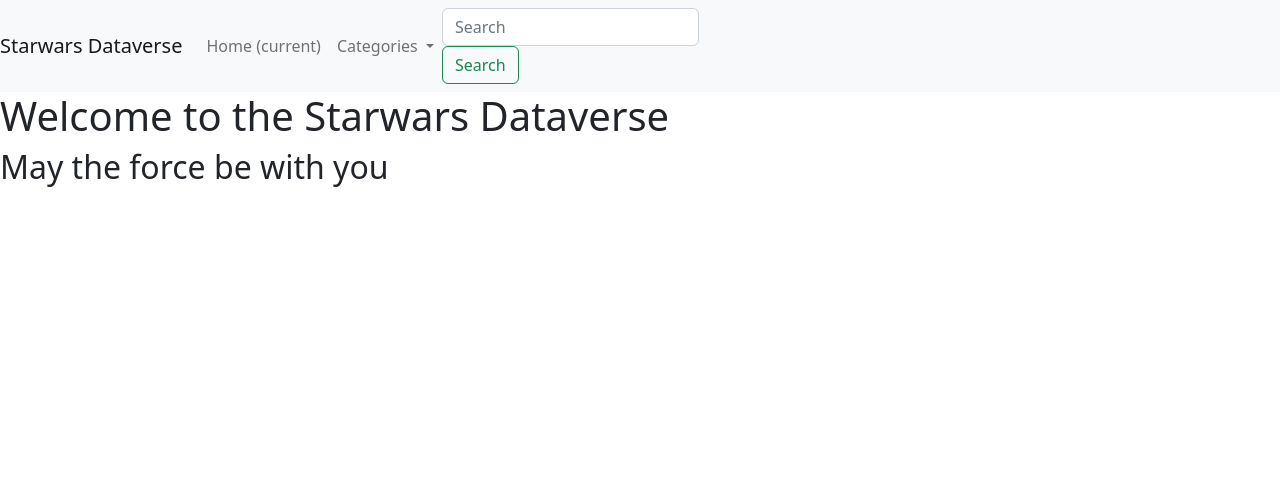
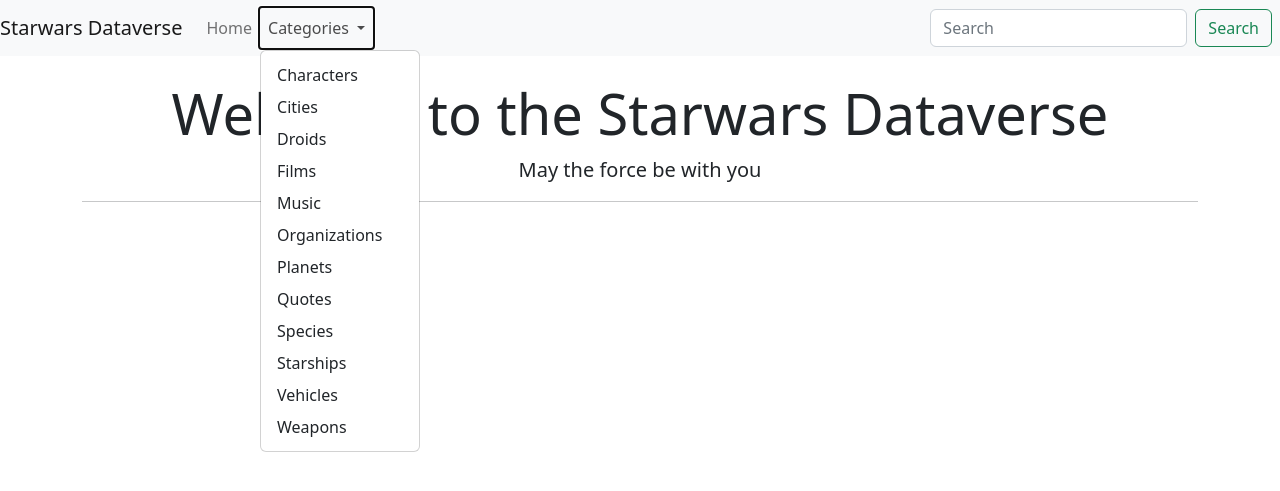
Before and after one commit to BrunoPascoa76/WSProject1, a Django app: template templates/home.html in a window 1280 px wide, after a click on "Categories". Shown: the top 491 px of the page. Run offline with Django 5.2, Linux system fonts and the light colour scheme; the template is opened without the code that fills it, so the values that code supplies are empty.

Commit message:
basic cleaning of html+search bar redirects proiperly

```diff
--- a/StarwarsRDS/views.py
+++ b/StarwarsRDS/views.py
@@ -12,3 +12,6 @@ graph = Graph(store)
 
 def home(request):  # TODO: add an actual home page
     return render(request, 'home.html', {'graph_html': rdflib_graph_to_html(graph)})
+
+def handle_404_error(request,exception):
+    return render(request,'error404.html')
--- a/WSProject1/urls.py
+++ b/WSProject1/urls.py
@@ -17,7 +17,9 @@ Including another URLconf
 # from django.contrib import admin
 from django.urls import path
 from StarwarsRDS import views
+from django.conf.urls import handler404
 
+handler404 = views.handle_404_error
 urlpatterns = [
     #    path('admin/', admin.site.urls),
     path('', views.home, name='home'),
--- a/templates/base.html
+++ b/templates/base.html
@@ -3,6 +3,7 @@
 <html lang="en">
 <head>
     <meta charset="UTF-8">
+    <meta name="viewport" content="width=device-width, initial-scale=1.0">
     <title>{% block title %}Starwars Dataverse{% endblock %}</title>
     <link href="https://cdn.jsdelivr.net/npm/bootstrap@5.2.3/dist/css/bootstrap.min.css" rel="stylesheet"
           integrity="sha384-rbsA2VBKQhggwzxH7pPCaAqO46MgnOM80zW1RWuH61DGLwZJEdK2Kadq2F9CUG65" crossorigin="anonymous">
@@ -10,44 +11,48 @@
 <body>
     <nav class="navbar navbar-expand-lg navbar-light bg-light">
         <a class="navbar-brand" href="/">Starwars Dataverse</a>
-    <button class="navbar-toggler" type="button" data-toggle="collapse" data-target="#navbarSupportedContent"
+        <button class="navbar-toggler" type="button" data-bs-toggle="collapse" data-bs-target="#navbarSupportedContent"
                 aria-controls="navbarSupportedContent" aria-expanded="false" aria-label="Toggle navigation">
             <span class="navbar-toggler-icon"></span>
         </button>
 
         <div class="collapse navbar-collapse" id="navbarSupportedContent">
-        <ul class="navbar-nav mr-auto">
+            <ul class="navbar-nav me-auto">
                 <li class="nav-item">
-                <a class="nav-link" href="/">Home <span class="sr-only">(current)</span></a>
+                    <a class="nav-link" href="/">Home</a>
                 </li>
                 <li class="nav-item dropdown">
-                <a class="nav-link dropdown-toggle" href="#" id="navbarDropdown" role="button" data-toggle="dropdown"
-                   aria-haspopup="true" aria-expanded="false">
+                    <a class="nav-link dropdown-toggle" href="#" id="navbarDropdown" role="button" data-bs-toggle="dropdown"
+                       aria-expanded="false">
                         Categories
                     </a>
-                <div class="dropdown-menu" aria-labelledby="navbarDropdown">
-                    <a class="dropdown-item" href="/characters">Characters</a>
-                    <a class="dropdown-item" href="/cities">Cities</a>
-                    <a class="dropdown-item" href="/droids">Droids</a>
-                    <a class="dropdown-item" href="/films">Films</a>
-                    <a class="dropdown-item" href="/music">Music</a>
-                    <a class="dropdown-item" href="/organizations">Organizations</a>
-                    <a class="dropdown-item" href="/planets">Planets</a>
-                    <a class="dropdown-item" href="/quotes">Quotes</a>
-                    <a class="dropdown-item" href="/species">Species</a>
-                    <a class="dropdown-item" href="/starships">Starships</a>
-                    <a class="dropdown-item" href="/vehicles">Vehicles</a>
-                    <a class="dropdown-item" href="/weapons">Weapons</a>
-                </div>
+                    <ul class="dropdown-menu" aria-labelledby="navbarDropdown">
+                        <li><a class="dropdown-item" href="/characters">Characters</a></li>
+                        <li><a class="dropdown-item" href="/cities">Cities</a></li>
+                        <li><a class="dropdown-item" href="/droids">Droids</a></li>
+                        <li><a class="dropdown-item" href="/films">Films</a></li>
+                        <li><a class="dropdown-item" href="/music">Music</a></li>
+                        <li><a class="dropdown-item" href="/organizations">Organizations</a></li>
+                        <li><a class="dropdown-item" href="/planets">Planets</a></li>
+                        <li><a class="dropdown-item" href="/quotes">Quotes</a></li>
+                        <li><a class="dropdown-item" href="/species">Species</a></li>
+                        <li><a class="dropdown-item" href="/starships">Starships</a></li>
+                        <li><a class="dropdown-item" href="/vehicles">Vehicles</a></li>
+                        <li><a class="dropdown-item" href="/weapons">Weapons</a></li>
+                    </ul>
                 </li>
             </ul>
-        <form class="form-inline my-2 my-lg-0">
-            <input class="form-control mr-sm-2" type="search" placeholder="Search" aria-label="Search">
-            <button class="btn btn-outline-success my-2 my-sm-0" type="submit">Search</button>
+            <form class="d-flex me-2" action="/search" method="GET">
+                <input class="form-control me-2" type="text" name="q" placeholder="Search" aria-label="Search">
+                <button class="btn btn-outline-success" type="submit">Search</button>
             </form>
         </div>
     </nav>
+
+    <div class="container mt-4">  {# Add a container for consistent padding #}
         {% block content %}{% endblock %}
+    </div>
+
     <script src="https://cdn.jsdelivr.net/npm/bootstrap@5.2.3/dist/js/bootstrap.bundle.min.js"
             integrity="sha384-kenU1KFdBIe4zVF0s0G1M5b4hcpxyD9F7jL+jjXkk+Q2h455rYXK/7HAuoJl+0I4"
             crossorigin="anonymous"></script>
--- a/templates/home.html
+++ b/templates/home.html
@@ -3,8 +3,11 @@
 {% block title %}Home{% endblock %}
 
 {% block content %}
-    <h1>Welcome to the Starwars Dataverse</h1>
-    <h2>May the force be with you</h2>
+    <div class="jumbotron text-center"> {# Add a jumbotron for a more prominent welcome section #}
+        <h1 class="display-4">Welcome to the Starwars Dataverse</h1>
+        <p class="lead">May the force be with you</p>
+        <hr class="my-2"> {# Add a horizontal line to separate content #}
+    </div>
     {{ graph_html | safe }}
 {% endblock %}
 
```
Also changed, not shown: WSProject1/settings.py (+1 -7 lines), templates/error404.html (added, +7 -0 lines). Lines whose indentation alone changed are shown as unchanged.
